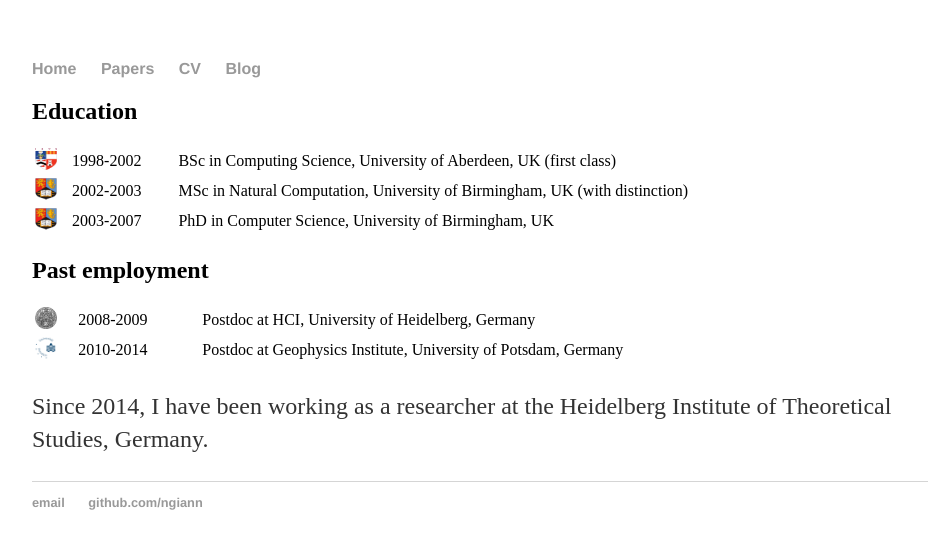
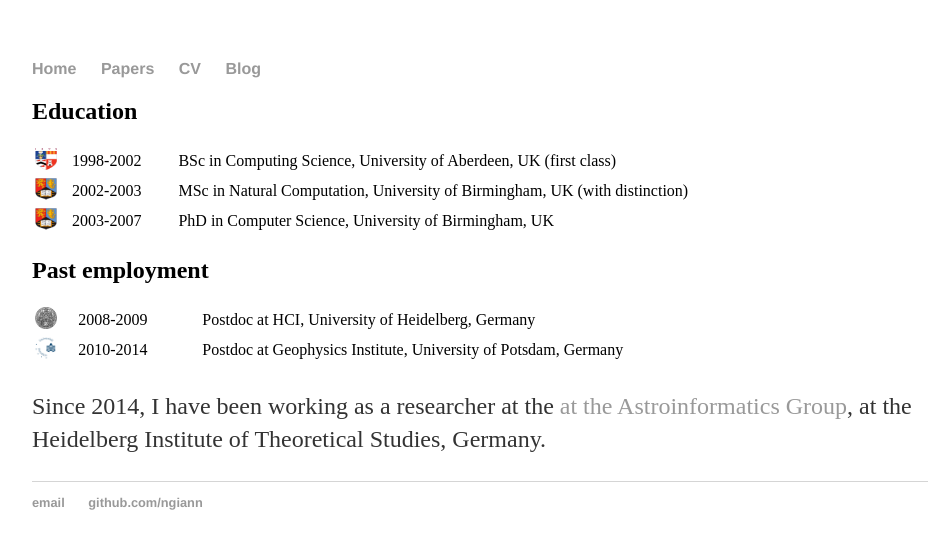
Before and after one commit to ngiann/ngiann.github.io, a Jekyll site: the page built from cv/index.html, in a window 1280 px wide. Shown: the top 549 px of the page, without its empty margins (160-1102 px from the left). Built offline with Jekyll 4.4.1, drawn with Linux system fonts in a browser that asks for light colours.

Commit message:
Update index.html

```diff
--- a/cv/index.html
+++ b/cv/index.html
@@ -39,6 +39,6 @@
   </tr>
 </table>
 
-<p>Since 2014, I have been working as a researcher at the Heidelberg Institute of Theoretical Studies, Germany.</p>
+<p>Since 2014, I have been working as a researcher at the <a href="https://www.h-its.org/research/ain">at the Astroinformatics Group</a>, at the Heidelberg Institute of Theoretical Studies, Germany.</p>
 
 </div><!-- /.blurb -->
```
